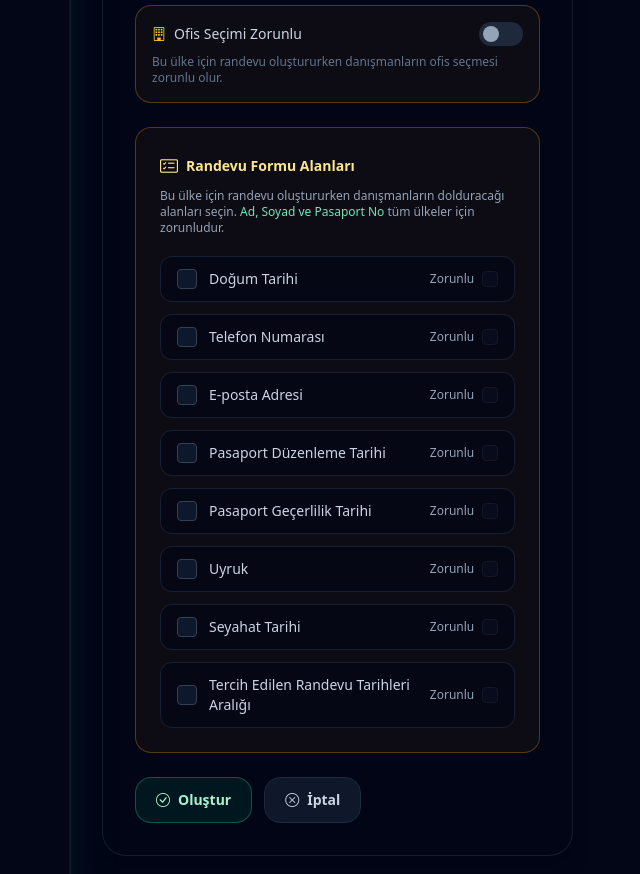
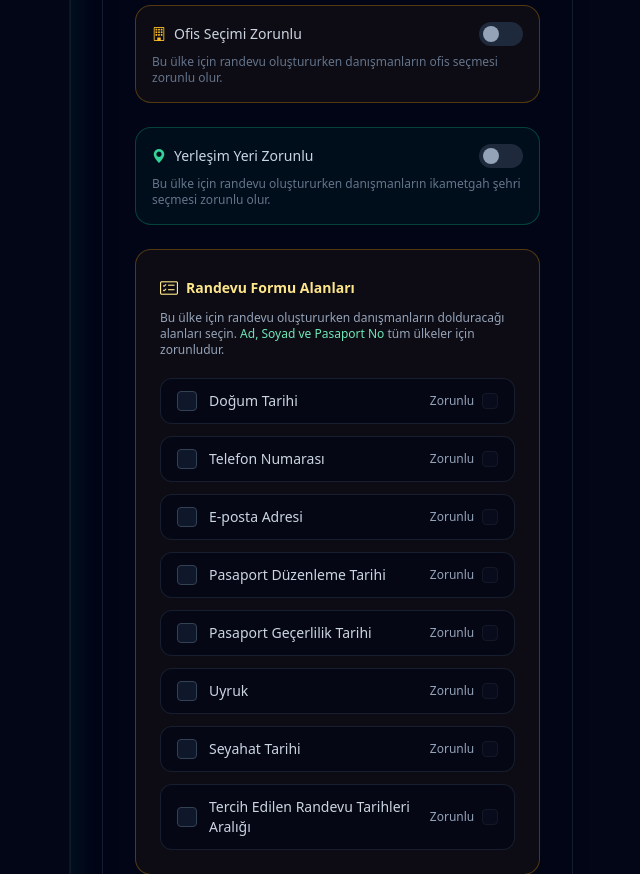
Before and after one commit to Optimus825482/vize-randevu-sistemi, a Flask app: page /admin/countries/create in a window 1280 px wide. Shown: the part 799-1673 px from the top of the page, without its empty margins (250-890 px from the left). Run offline with Flask 3, Linux system fonts and the light colour scheme; a user stored in the database is signed in; some libraries are stand-ins or nearby versions.

Commit message:
Feature: Yerleşim yeri (İkametgah Şehri) tam implementasyon - Admin panel + Kullanıcı formu

```diff
--- a/app.py
+++ b/app.py
@@ -581,6 +581,7 @@
             flag_emoji=form.flag_emoji.data,
             is_active=form.is_active.data,
             office_required=form.office_required.data,
+            residence_city_required=form.residence_city_required.data,
             required_fields=request.form.get('required_fields', '{}')
         )
 
@@ -614,6 +615,7 @@
         country.flag_emoji = form.flag_emoji.data
         country.is_active = form.is_active.data
         country.office_required = form.office_required.data
+        country.residence_city_required = form.residence_city_required.data
         country.required_fields = request.form.get('required_fields', '{}')
 
         db.session.commit()
@@ -1047,6 +1049,9 @@
     from config import Config
     form.office.choices = [('', 'Seçiniz...')] + [(office, office) for office in Config.OFFICE_CHOICES]
 
+    # Yerleşim yeri (Türkiye illeri) seçeneklerini forma ekle
+    form.residence_city.choices = [('', 'Seçiniz...')] + [(city, city) for city in Config.TURKEY_CITIES]
+
     if request.method == 'GET':
         form.country_id.data = country.id
 
@@ -1069,6 +1074,18 @@
                                      appointments=[],
                                      form=form)
 
+            # Yerleşim yeri kontrolü - eğer ülke için zorunluysa
+            selected_residence_city = form.residence_city.data
+            if country.residence_city_required and not selected_residence_city:
+                flash('Bu ülke için yerleşim yeri (ikametgah şehri) seçimi zorunludur.', 'danger')
+                return render_template('user/appointments_country.html',
+                                     country=country,
+                                     quota=quota,
+                                     used_quota=used_quota,
+                                     remaining_quota=remaining_quota,
+                                     appointments=[],
+                                     form=form)
+
             # Yardımcı fonksiyon - string tarih verisini Date objesine çevir
             def parse_date(date_str):
                 if not date_str:
@@ -1085,8 +1102,10 @@
                 applicant_name=form.applicant_name.data,
                 applicant_surname=form.applicant_surname.data,
                 passport_number=form.passport_number.data,
-                # Ofis bilgisi (yeni)
+                # Ofis bilgisi
                 office=selected_office if selected_office else None,
+                # Yerleşim yeri bilgisi (yeni)
+                residence_city=selected_residence_city if selected_residence_city else None,
                 # Dinamik alanlar
                 birth_date=parse_date(request.form.get('birth_date')),
                 phone=request.form.get('phone') or None,
--- a/templates/admin/country_form.html
+++ b/templates/admin/country_form.html
@@ -115,6 +115,24 @@
                     </span>
                 </label>
                 <p class="mt-2 text-xs text-slate-500">Bu ülke için randevu oluştururken danışmanların ofis seçmesi
+                    zorunlu olur.</p>
+            </div>
+
+            <div class="rounded-2xl border border-emerald-500/30 bg-emerald-500/5 px-4 py-4">
+                <label class="flex items-center justify-between text-sm text-slate-300">
+                    <div class="flex items-center gap-2">
+                        <i class="bi bi-geo-alt-fill text-emerald-400"></i>
+                        <span>Yerleşim Yeri Zorunlu</span>
+                    </div>
+                    {{ form.residence_city_required(class_="peer sr-only") }}
+                    <span
+                        class="relative inline-flex h-6 w-11 items-center rounded-full bg-slate-800 transition peer-checked:bg-emerald-500/70">
+                        <span
+                            class="absolute left-1 h-4 w-4 rounded-full bg-slate-400 transition peer-checked:translate-x-5 peer-checked:bg-white"></span>
+                    </span>
+                </label>
+                <p class="mt-2 text-xs text-slate-500">Bu ülke için randevu oluştururken danışmanların ikametgah şehri
+                    seçmesi
                     zorunlu olur.</p>
             </div>
 
```
Also changed, not shown: templates/user/appointments_country.html (+18 -0 lines).
